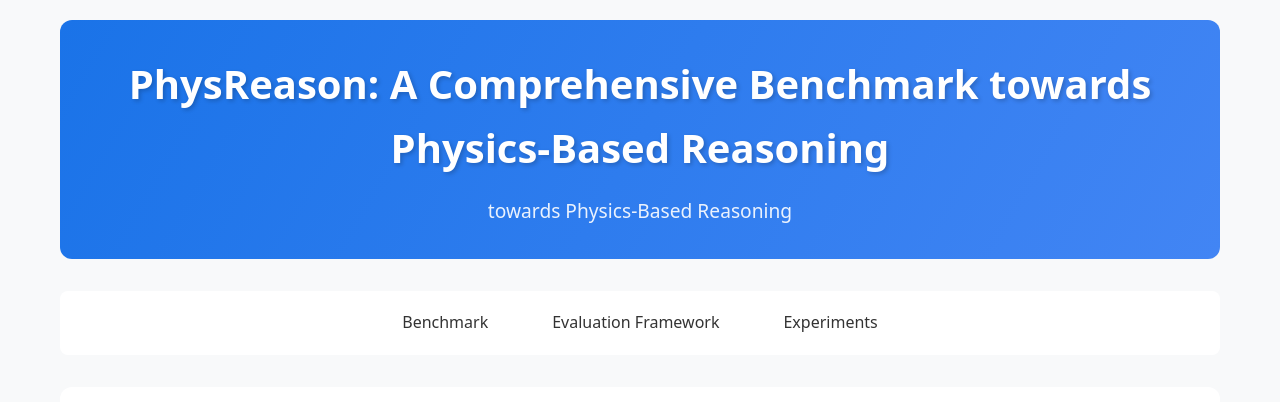
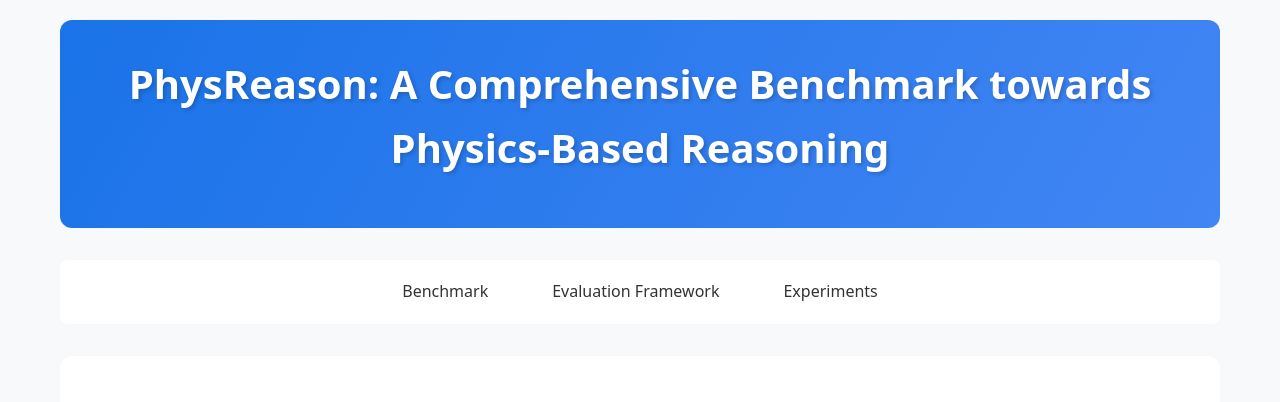
Before and after one commit to dxzxy12138/PhysReason, a plain HTML site: page index.html in a window 1280 px wide. Shown: the top 402 px of the page. Drawn offline with Linux system fonts and the light colour scheme.

Commit message:
Add files via upload

```diff
--- a/index.html
+++ b/index.html
@@ -319,7 +319,6 @@
     <!-- Previous content remains the same -->
     <div class="title-container">
         <h1 class="title">PhysReason: A Comprehensive Benchmark towards Physics-Based Reasoning</h1>
-        <p class="subtitle">towards Physics-Based Reasoning</p>
     </div>
     <nav>
         <ul>
```
